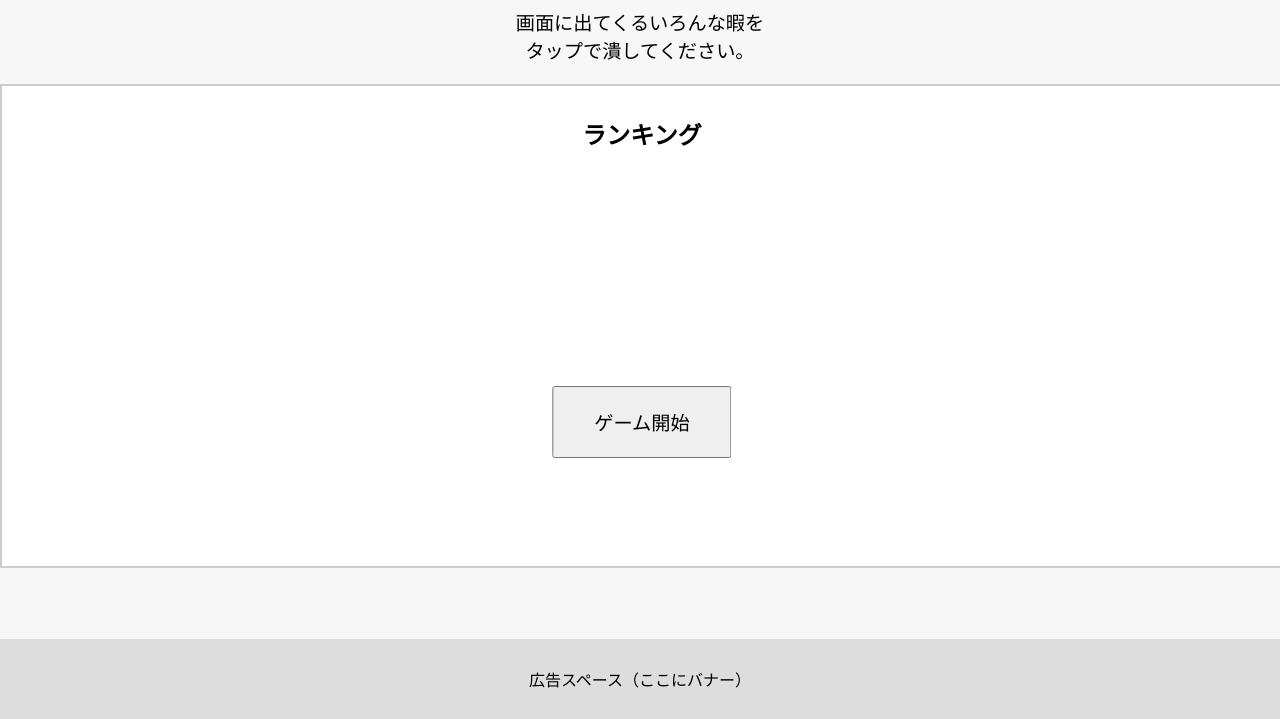
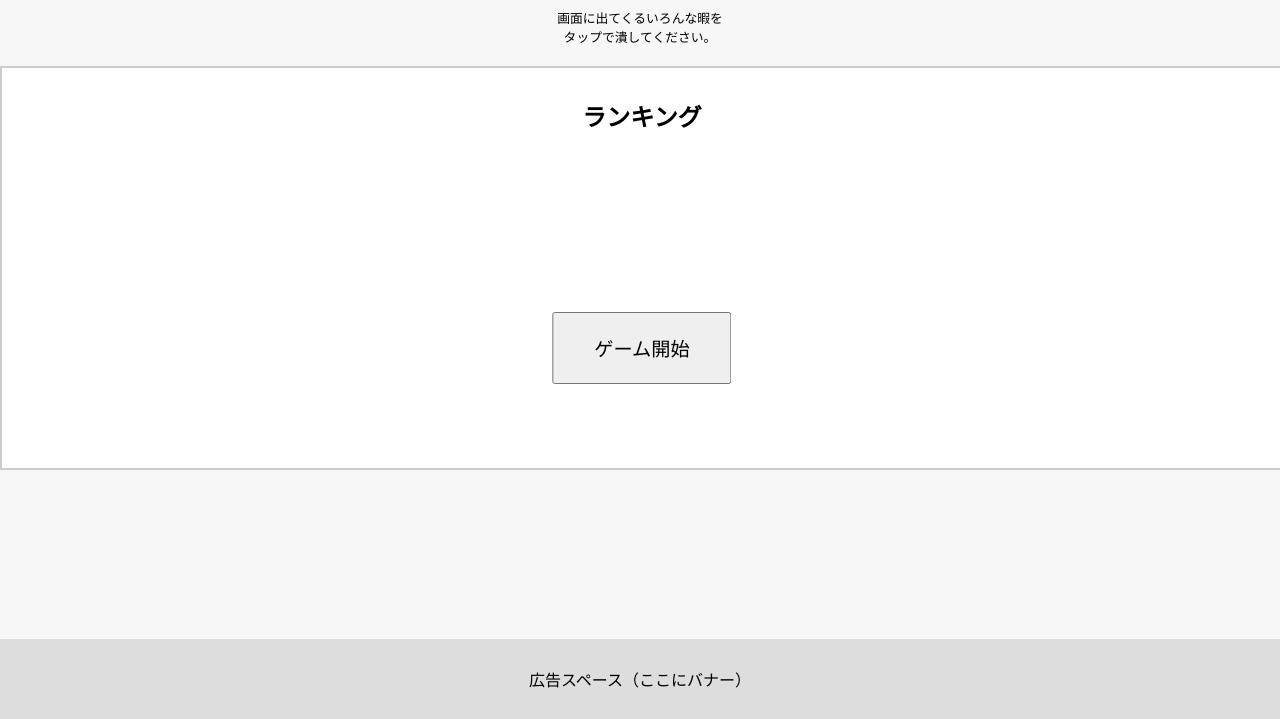
Before and after one commit to quietroom-dev/HIMA_TSUBUSHI, a plain HTML site: page index.html in a window 1280 px wide. Shown: the part 81-800 px from the top of the page. Drawn offline with Linux system fonts and the light colour scheme.

Commit message:
Update style.css

```diff
--- a/style.css
+++ b/style.css
@@ -14,7 +14,7 @@ body {
 }
 
 .description {
-    font-size: 1.2rem;
+    font-size: 0.8rem;
     margin: 10px 0 20px;
 }
 
@@ -29,7 +29,7 @@ body {
 /* ゲームエリア */
 #game-area {
     width: 100%;
-    height: 60vh;
+    height: calc(60vh - 80px);
     background: #fff;
     border: 2px solid #ccc;
     position: relative;
```
